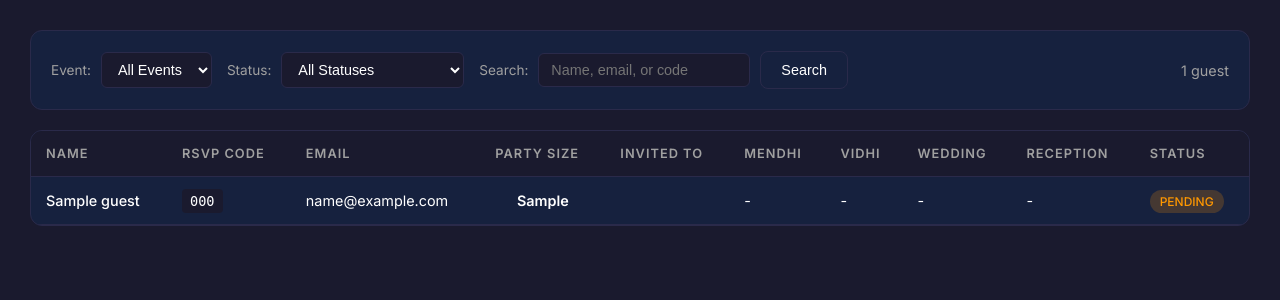
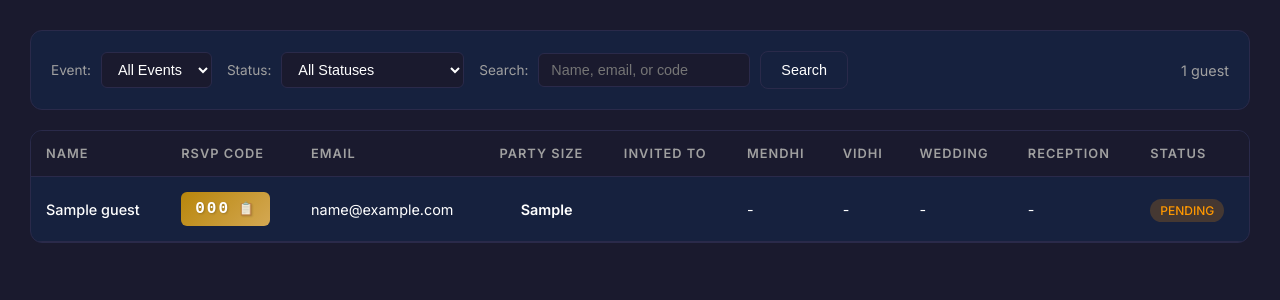
Before and after one commit to kpatel2907/wedding-website, a Django app: template wedding/templates/wedding/admin_guest_list.html in a window 1280 px wide. Shown: the part 70-370 px from the top of the page. Run offline with Django 3.2, Linux system fonts and the light colour scheme; the template is opened without the code that fills it: most values are stand-ins (such as "Sample title", 1, 10 or a date in 2020).

Commit message:
Enhance dashboard: bigger RSVP codes, copy button, max_guests=10 for all

```diff
--- a/wedding/admin.py
+++ b/wedding/admin.py
@@ -70,10 +70,11 @@ class GuestAdmin(admin.ModelAdmin):
 
     def rsvp_code_display(self, obj):
         return format_html(
-            '<code style="background: #f0f0f0; padding: 2px 6px; border-radius: 3px;">{}</code>',
+            '<code style="background: linear-gradient(135deg, #b8860b, #d4a853); color: white; padding: 8px 14px; border-radius: 6px; font-size: 14px; font-weight: bold; letter-spacing: 2px; display: inline-block;">{}</code>',
             obj.rsvp_code
         )
     rsvp_code_display.short_description = 'RSVP Code'
+    rsvp_code_display.admin_order_field = 'rsvp_code'
 
     def party_size(self, obj):
         return obj.max_guests
--- a/wedding/templates/wedding/admin_guest_list.html
+++ b/wedding/templates/wedding/admin_guest_list.html
@@ -178,11 +178,50 @@
         }
 
         .rsvp-code {
-            font-family: monospace;
-            background: var(--bg-dark);
-            padding: 4px 8px;
-            border-radius: 4px;
-            font-size: 0.85rem;
+            font-family: 'Courier New', monospace;
+            background: linear-gradient(135deg, var(--color-primary), var(--color-primary-light));
+            padding: 8px 14px;
+            border-radius: 6px;
+            font-size: 1rem;
+            font-weight: 700;
+            color: white;
+            letter-spacing: 2px;
+            display: inline-flex;
+            align-items: center;
+            gap: 8px;
+            cursor: pointer;
+            transition: all 0.3s ease;
+            text-shadow: 1px 1px 2px rgba(0,0,0,0.2);
+        }
+
+        .rsvp-code:hover {
+            transform: scale(1.05);
+            box-shadow: 0 4px 15px rgba(184, 134, 11, 0.4);
+        }
+
+        .rsvp-code .copy-icon {
+            font-size: 0.8rem;
+            opacity: 0.8;
+        }
+
+        .copy-toast {
+            position: fixed;
+            bottom: 20px;
+            right: 20px;
+            background: var(--color-success);
+            color: white;
+            padding: 12px 24px;
+            border-radius: 8px;
+            font-size: 0.9rem;
+            opacity: 0;
+            transform: translateY(20px);
+            transition: all 0.3s ease;
+            z-index: 1000;
+        }
+
+        .copy-toast.show {
+            opacity: 1;
+            transform: translateY(0);
         }
 
         .status-badge {
@@ -313,7 +352,7 @@
                         {% for guest in guests %}
                         <tr>
                             <td class="guest-name">{{ guest.name }}</td>
-                            <td><span class="rsvp-code">{{ guest.rsvp_code }}</span></td>
+                            <td><span class="rsvp-code" onclick="copyCode('{{ guest.rsvp_code }}')" title="Click to copy">{{ guest.rsvp_code }} <span class="copy-icon">📋</span></span></td>
                             <td>{{ guest.email|default:"-" }}</td>
                             <td class="guest-count">{{ guest.max_guests }}</td>
                             <td>
@@ -374,5 +413,17 @@
             </div>
         </div>
     </div>
+
+    <div id="copyToast" class="copy-toast">✓ Code copied to clipboard!</div>
+
+    <script>
+        function copyCode(code) {
+            navigator.clipboard.writeText(code).then(function() {
+                const toast = document.getElementById('copyToast');
+                toast.classList.add('show');
+                setTimeout(() => toast.classList.remove('show'), 2000);
+            });
+        }
+    </script>
 </body>
 </html>
```
Also changed, not shown: wedding/management/commands/setup_guests.py (+24 -16 lines).
